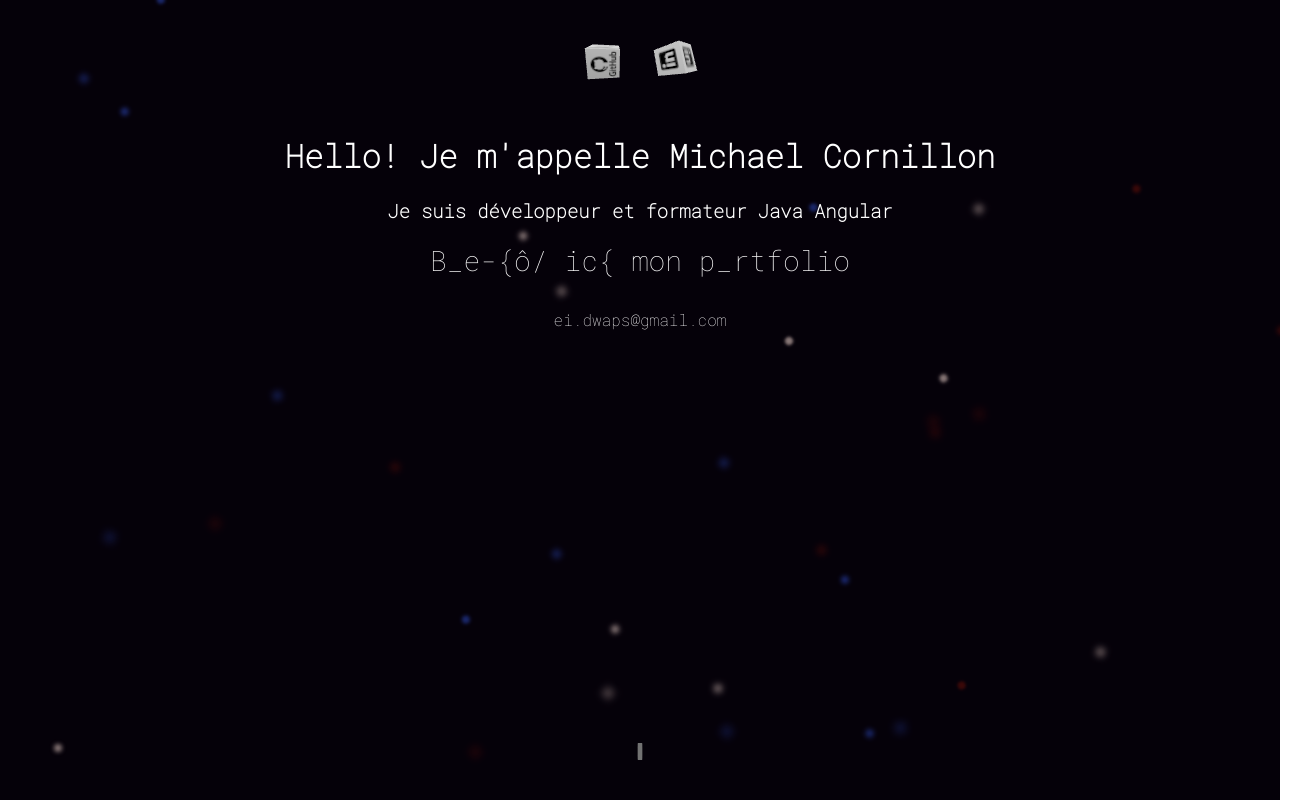
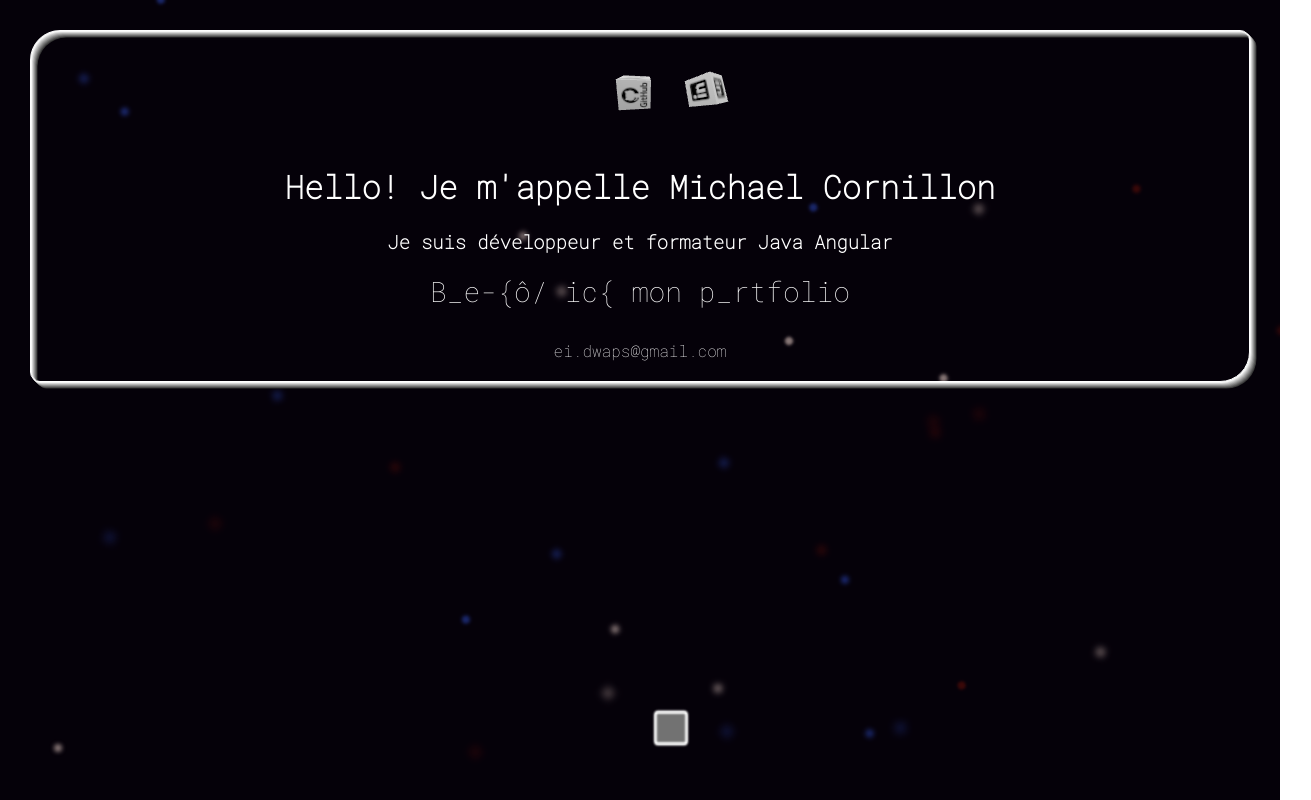
Before and after one commit to dwaps/dwaps.fr, an Angular app: page / in a window 1280 px wide. Shown: the whole page, 1311 px wide, since content can reach past the window. Built offline with nearby package versions, Linux system fonts and the light colour scheme.

Commit message:
refacto style

```diff
--- a/src/app/app.component.html
+++ b/src/app/app.component.html
@@ -1,2 +1,4 @@
-<app-background />
-<app-home></app-home>
+<div class="card">
+  <app-background />
+  <app-home></app-home>
+</div>
--- a/src/app/app.component.scss
+++ b/src/app/app.component.scss
@@ -0,0 +1,17 @@
+.card {
+  margin: 30px;
+  padding: 0 0 20px 0;
+  border: 1px solid #fff;
+  border-radius: 30px 10px 30px 10px;
+  box-shadow: 0.5px 0.5px 0px #fff, 1px 1px 0px #eee, 1.5px 1.5px 0px #ddd,
+    2px 2px 0px #ccc, 2.5px 2.5px 0px #bbb, 3px 3px 0px #aaa,
+    3.5px 3.5px 0px #999, 4px 4px 0px #888, 4.5px 4.5px 0px #777,
+    5px 5px 0px #666, 5.5px 5.5px 0px #555, 6px 6px 0px #444,
+    6.5px 6.5px 0px #333, /* inset */ 0.5px 0.5px 0px #fff inset,
+    1px 1px 0px #eee inset, 1.5px 1.5px 0px #ddd inset, 2px 2px 0px #ccc inset,
+    2.5px 2.5px 0px #bbb inset, 3px 3px 0px #aaa inset,
+    3.5px 3.5px 0px #999 inset, 4px 4px 0px #888 inset,
+    4.5px 4.5px 0px #777 inset, 5px 5px 0px #666 inset,
+    5.5px 5.5px 0px #555 inset, 6px 6px 0px #444 inset,
+    6.5px 6.5px 0px #333 inset;
+}
--- a/src/app/components/home/home.component.html
+++ b/src/app/components/home/home.component.html
@@ -21,6 +21,7 @@
   <input
     type="password"
     #mpUserInput
+    placeholder="🔒"
     (blur)="mpByUser = mpUserInput.value; mpUserInput.value = ''"
   />
 </div>
--- a/src/app/components/home/home.component.scss
+++ b/src/app/components/home/home.component.scss
@@ -31,17 +31,35 @@ a {
   bottom: 40px;
 
   &:hover > input {
-    transform: scaleX(100%);
+    transform: scale(100%) scaleX(100%);
+    box-shadow: none;
+    border-radius: 10px;
+    &::placeholder {
+      transform: scale(3.5);
+      transition: transform 0.6s cubic-bezier(0.29, 0.08, 0.46, 1.63);
+    }
   }
 
   input {
-    transform: scaleX(5%);
+    transform: scale(50%) scaleX(50%);
+    cursor: pointer;
     background-color: #727272;
+    color: #fff;
     border-radius: 5px;
     border: none;
     outline: none;
-    transition: all 1s;
-    width: 90px;
+    transition: border 0.4s ease-in,
+      all 0.3s cubic-bezier(0.29, 0.08, 0.08, 1.42);
+    width: 120px;
+    height: 60px;
     text-align: center;
+    box-shadow: 1px 1px 8px #fff, -1px 1px 8px #fff, 1px -1px 8px #fff,
+      -1px -1px 8px #fff, 1px 1px 8px #fff inset, -1px 1px 8px #fff inset,
+      1px -1px 8px #fff inset, -1px -1px 8px #fff inset;
+    border: 1px solid #fff;
+    &::placeholder {
+      transform: scale(0);
+      transition: transform 0.3s ease-in-out;
+    }
   }
 }
--- a/src/app/components/home/home.component.ts
+++ b/src/app/components/home/home.component.ts
@@ -16,10 +16,10 @@ export class HomeComponent implements OnInit {
   textToScramble = [
     'Bientôt ici mon portfolio',
     'Bientôt ici mon portfolio',
-    'Je cherche une alternance Java Angular',
-    'Je cherche une alternance Java Angular',
-    "N'hésitez pas à me contacter ! :)",
-    "N'hésitez pas à me contacter ! :)",
+    'Une alternance Java Angular ?',
+    'Une alternance Java Angular ?',
+    'Contactez-moi ! :)',
+    'Contactez-moi ! :)',
   ];
 
   mp = signal(-1);
--- a/src/environments/environment.development.ts
+++ b/src/environments/environment.development.ts
@@ -2,6 +2,6 @@ export const environment = {
     SMS: {
       API_KEY: '5muJrwUnFMrArl',
       LOGIN: '13983060',
-      SALT: 676565,
+      SALT: 674529,
     },
 }
```
